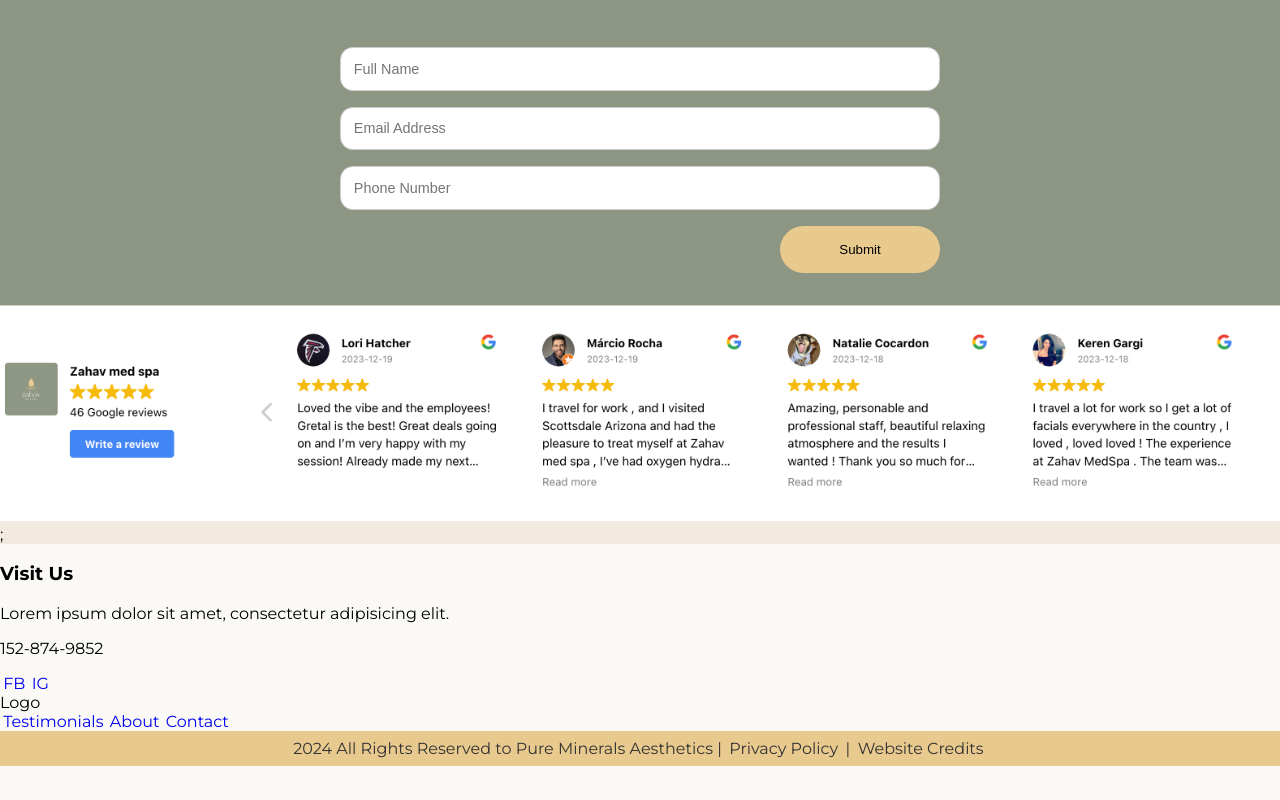
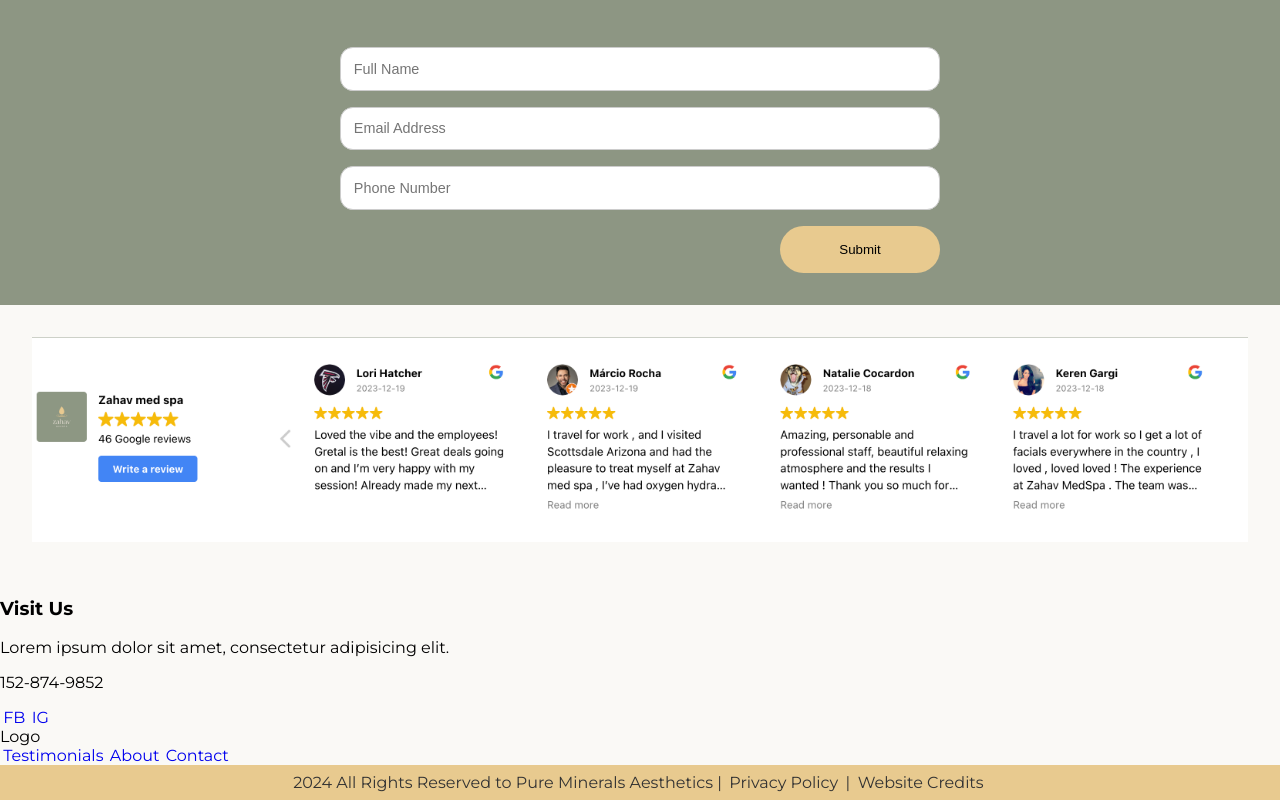
Before and after one commit to Object-ions/pure-mineral-aesthetics, a React (Create React App) app: page / in a window 1280 px wide. Shown: the part 2369-3169 px from the top of the page. Before the commit the page ends 3135 px from the top, so only its background shows below. Built offline with nearby package versions, Linux system fonts and the light colour scheme; no server answers.

Commit message:
Update Testimonials and its layout

```diff
--- a/src/components/Testimonials.js
+++ b/src/components/Testimonials.js
@@ -2,7 +2,11 @@ import testimonialsImg from '../assets/jpg/testimonials.png';
 const Testimonials = () => {
   return (
     <div className="testimonials">
-      <img src={testimonialsImg} alt="testimonials" />;
+      <div className="testimonials-container">
+        <div className="testimonials-image-wrapper">
+          <img src={testimonialsImg} alt="testimonials" />
+        </div>
+      </div>
     </div>
   );
 };
--- a/src/index.scss
+++ b/src/index.scss
@@ -317,12 +317,18 @@ a {
 
 .testimonials {
   width: 100%;
-  max-width: $maxWidth;
   margin: auto;
-  background: $secondaryColor;
+  background: $whiteColor;
 
-  img {
-    width: 100%;
+  .testimonials-container {
+    background: $whiteColor;
+    @include container-setup;
+
+    .testimonials-image-wrapper {
+      img {
+        width: 100%;
+      }
+    }
   }
 }
 
```
